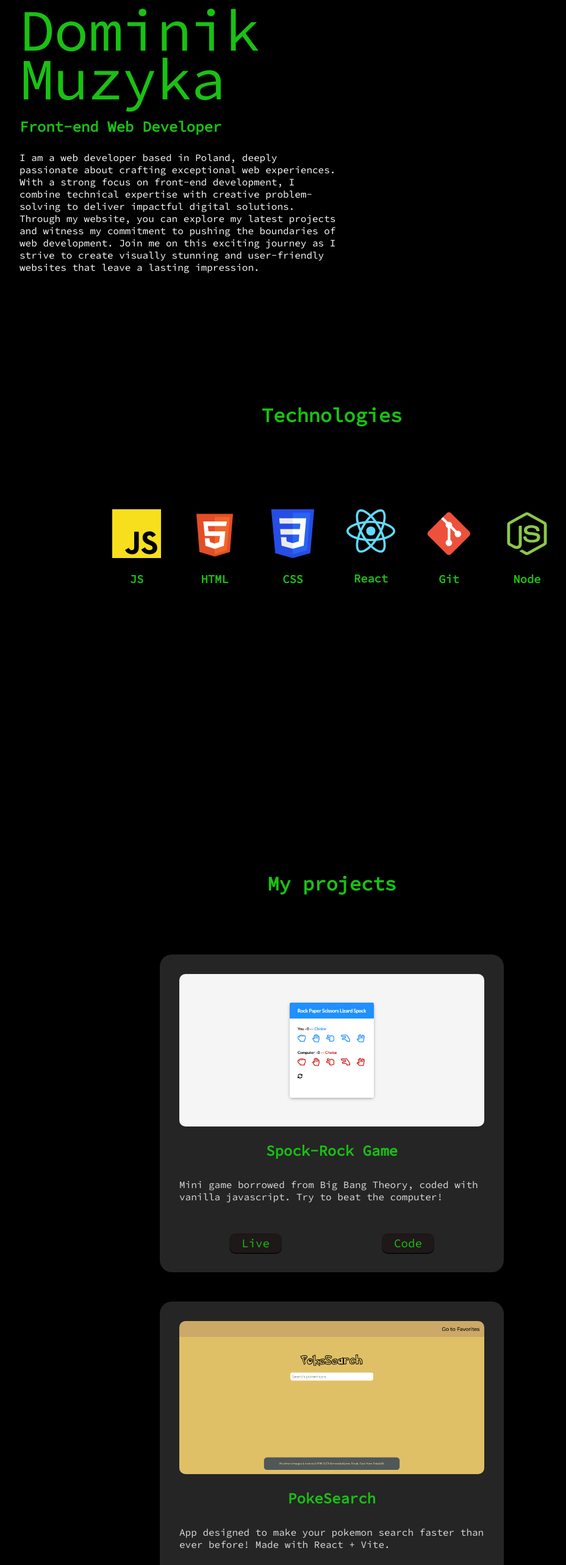
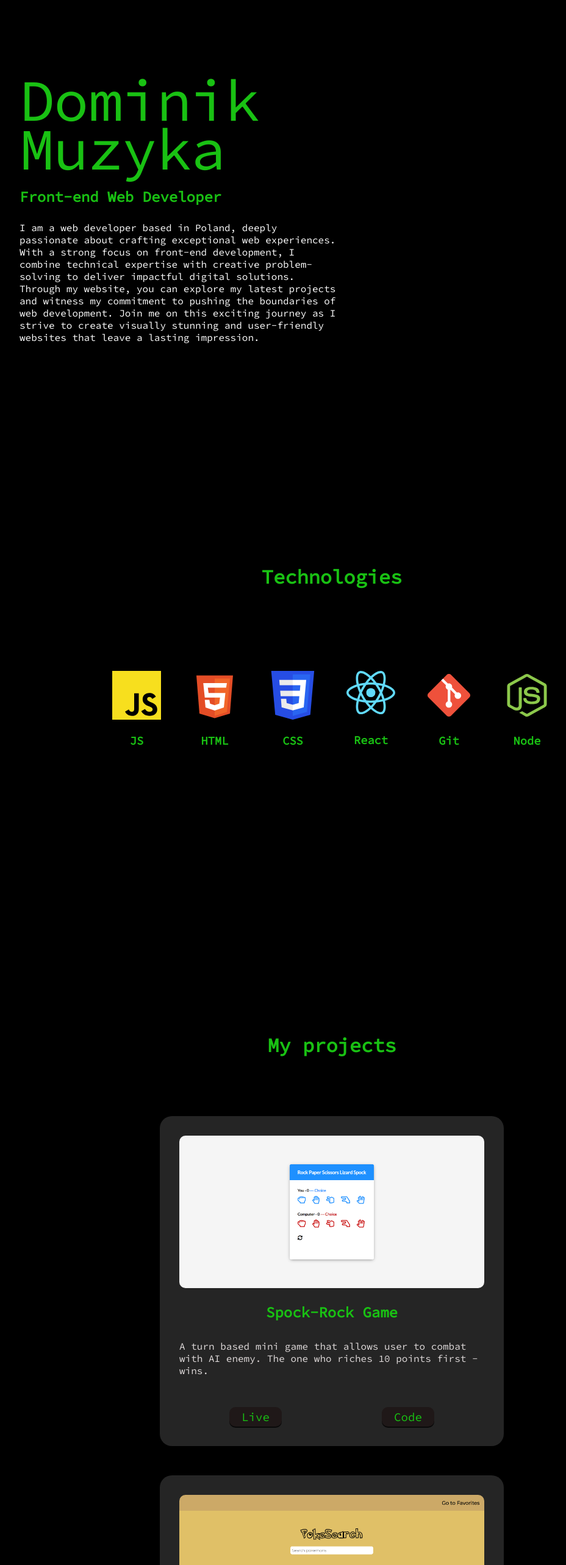
Before and after one commit to ddmuzyk/dmuzyka, a React (Create React App) app: page / in a window 1280 px wide. Shown: the part 160-2726 px from the top of the page at 61% size, without its empty margins (96-1024 px from the left). Built offline with nearby package versions, Linux system fonts and the light colour scheme.

Commit message:
fix mobile layout

```diff
--- a/src/components/Hobbies/Hobbies.js
+++ b/src/components/Hobbies/Hobbies.js
@@ -9,15 +9,15 @@ const Hobbies = () => {
             <div className='myHobbies'>
                 <div className='hobbie'>
                     <h2 className='hobbieName'>Programming</h2>
-                    <p className='hobbieDesc'>That's an obvious but also a most important one! I love programming and learning new technologies, especially those connected to front-end web development.</p>
+                    <p className='hobbieDesc'>I'm passionate about programming and devoted to continuous learning, particularly in the dynamic realm of front-end web development. Embracing new technologies and staying abreast of industry advancements are core aspects of my professional journey. I thrive on the challenges and creativity that programming offers, and I am driven to craft exceptional user experiences through innovative code.</p>
                 </div>
                 <div className='hobbie'>
                     <h2 className='hobbieName'>Chess</h2>
-                    <p className='hobbieDesc'>My favorite game that doesn't need a sequel. I even used to be a proffesional chess player when I was younger, now I play it for pure entertainment.</p>
+                    <p className='hobbieDesc'>As an avid chess enthusiast, I find great joy in this game of strategic thinking and analytical prowess. Having honed my skills as a professional chess player in my younger years, I now engage in chess purely for its intellectual stimulation and sheer enjoyment. Exploring the intricacies of the game and participating in online matches continue to be a rewarding and cherished aspect of my life.</p>
                 </div>
                 <div className='hobbie'>
                     <h2 className='hobbieName'>Music</h2>
-                    <p className='hobbieDesc'>Apart from enjoying numerous genres, I'm also into electronic music production for which I'm using FL Studio.</p>
+                    <p className='hobbieDesc'>I have a profound appreciation for various genres of music, and I am actively engaged in the art of electronic music production using FL Studio. Exploring the intricacies of sound and rhythm fuels my creative expression, allowing me to craft immersive and captivating musical compositions.</p>
                 </div>
             </div>
         </div>
--- a/src/components/Introduction/Introduction.css
+++ b/src/components/Introduction/Introduction.css
@@ -9,7 +9,8 @@
     /* padding: 12px; */
     margin-right: auto;
     margin-left: auto;
-    /* margin-top: 200px; */
+    margin-bottom: 200px;
+    margin-top: 65px;
 }
 
 .intro {
@@ -18,7 +19,8 @@
     /* gap: 10px; */
     margin-left: 10%;
     margin-right: 30%;
-    flex-wrap: wrap;
+    margin-top: 100px;
+    /* flex-wrap: wrap; */
     height: auto;
     width: 65vh;
     overflow-wrap: normal;
--- a/src/components/Works/subWorks/projects/projects.js
+++ b/src/components/Works/subWorks/projects/projects.js
@@ -4,14 +4,14 @@ import spock from '../../../../imgs/spock-rock.png'
 const projects = [
   {
     title: 'Spock-Rock Game',
-    description: 'Mini game borrowed from Big Bang Theory, coded with vanilla javascript. Try to beat the computer!',
+    description: 'A turn based mini game that allows user to combat with AI enemy. The one who riches 10 points first - wins.',
     img: spock,
     live: 'https://ddmuzyk.github.io/spock-rock-papers-scissors-lizard/',
     code: 'https://github.com/ddmuzyk/spock-rock-papers-scissors-lizard'
   },
   {
     title: 'PokeSearch',
-    description: 'App designed to make your pokemon search faster than ever before! Made with React + Vite.',
+    description: 'Inspired by Google Search website that allows users to find information about characters from the famous Pokemon series. By integrating the site with localStorage, users can add those characters to favorites which are saved locally in their browsers.',
     img: pokesearch,
     live: 'https://pokesearch-pgoy.onrender.com/',
     code: 'https://github.com/ddmuzyk/PokeSearch'
```
